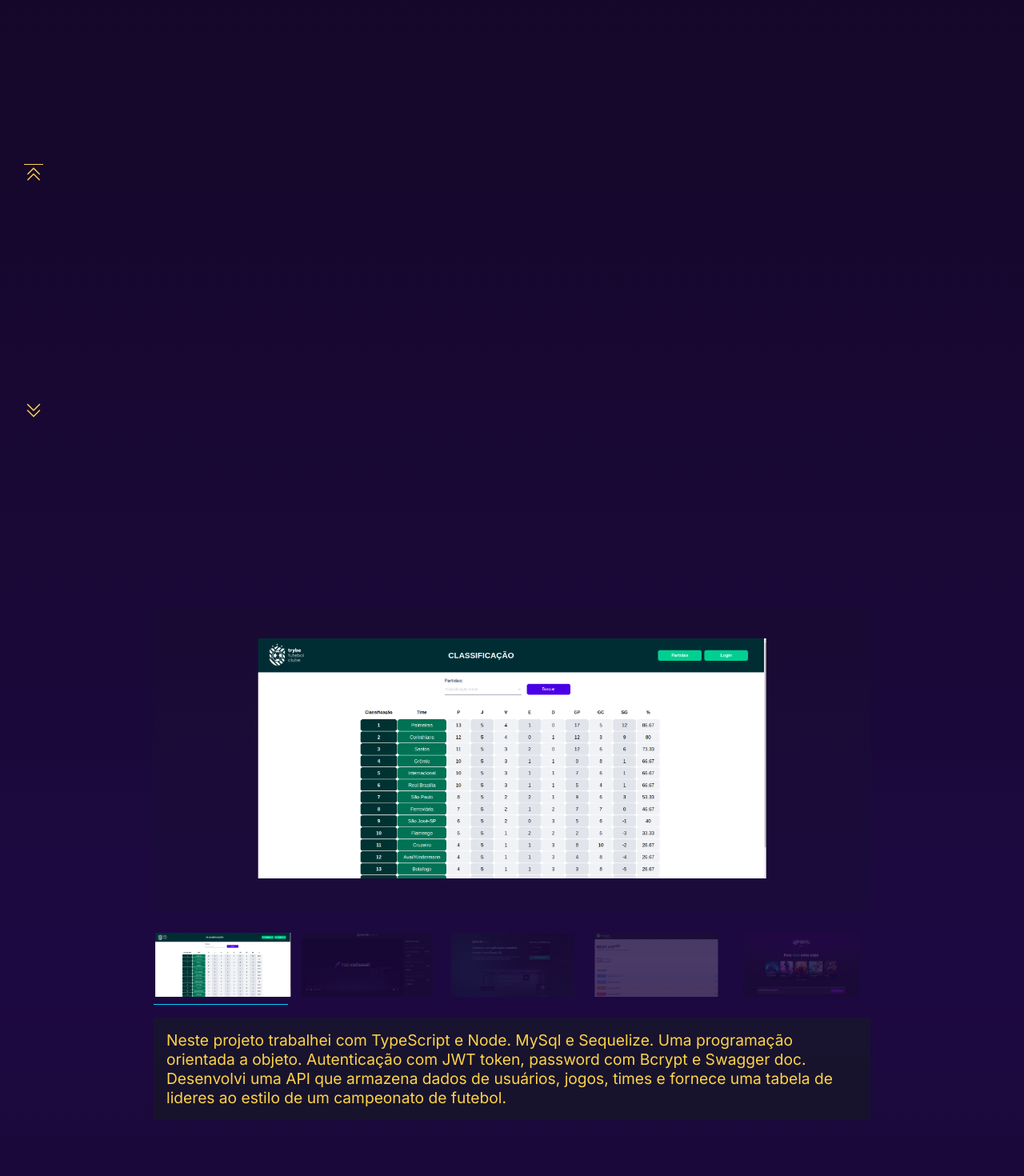
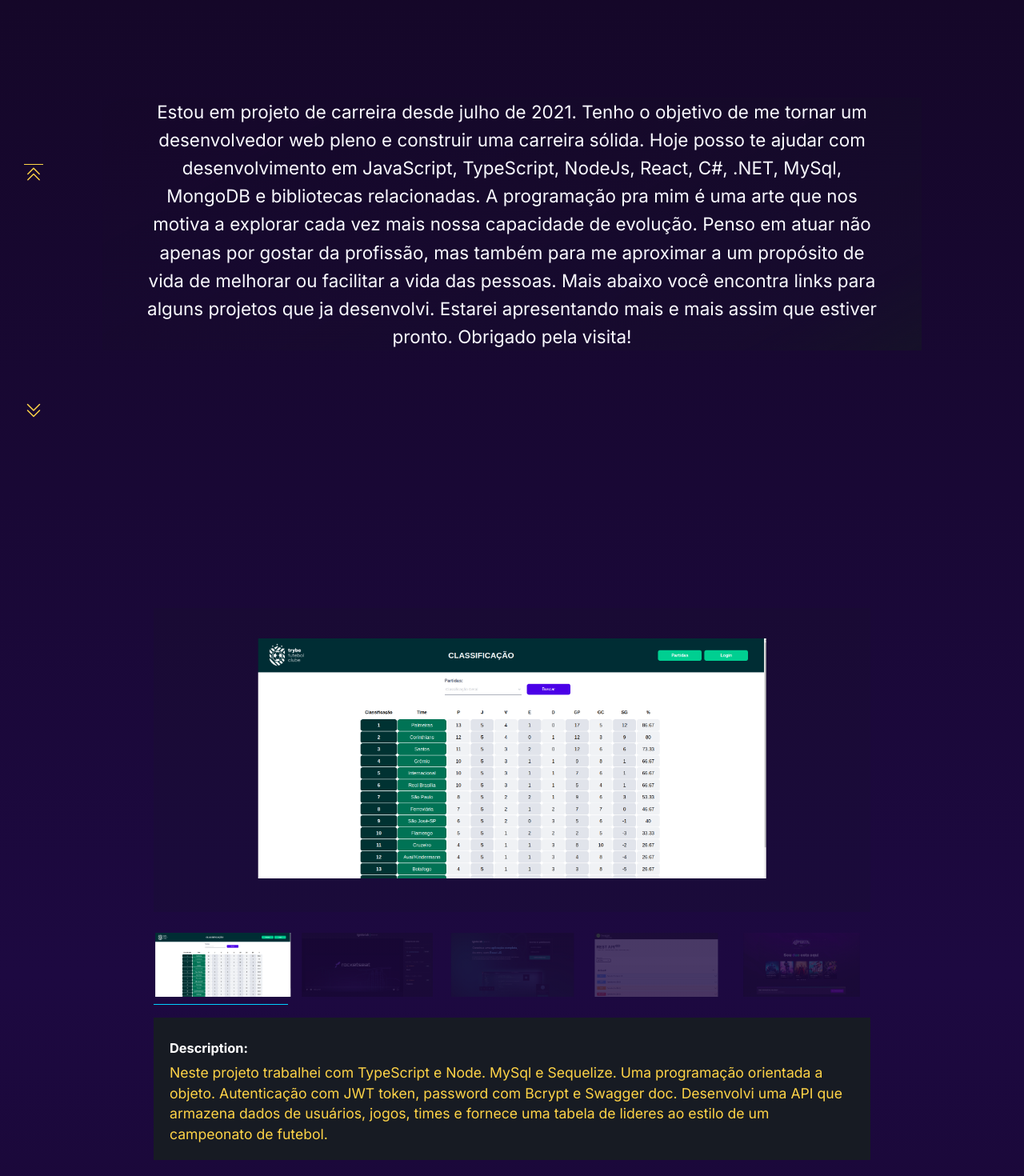
Before and after one commit to ogoiddev/my_portfolio, a React (Vite) app in the folder development/: page / in a window 1280 px wide. Shown: the part 920-2390 px from the top of the page at 80% size. Built offline with nearby package versions, Linux system fonts and the light colour scheme.

Commit message:
feat: we put an article explaining my goals on the projects page

```diff
--- a/development/src/components/About/styles.ts
+++ b/development/src/components/About/styles.ts
@@ -56,6 +56,7 @@ export const AboutContainer = styled.div`
 
     border-radius: 4px 0 0 0;
     max-width: 100%;
+    min-width: 338px;
 
     padding: 16px;
 
--- a/development/src/components/Carousel/embla.ts
+++ b/development/src/components/Carousel/embla.ts
@@ -2,16 +2,25 @@ import styled from 'styled-components';
 
 
 export const CarouselArticle = styled.div`
-  background: ${props => props.theme.COLORS.GRAY_BLACK}99;
+  background: ${props => props.theme.COLORS.GRAY_BLACK};
   width: 100%;
   height: 380px;
   margin-top: 16px;
 
-  padding: 16px;
+  padding: 20px;
 
-  p {
-    font-size: 1.2rem;
-    color: ${props => props.theme.COLORS.CAROUSEL_TEXT};
+  h3 {
+    color: white;
+    margin: 8px 0;
+  }
+
+  .content {
+
+    p {
+      font-size: 1.1rem;
+      line-height: 1.6rem;
+      color: ${props => props.theme.COLORS.CAROUSEL_TEXT};
+    }
   }
 `
 
@@ -142,11 +151,11 @@ export const CarouselContainer = styled.div`
     }
 
     :hover:after {
-      border: 1px solid ${props => props.theme.COLORS.BLUE_LIGHT};
+      border: 1px solid ${props => props.theme.COLORS.TEXT_HOVER};
       filter: brightness(1.2);
       width: 92%;
       height: 2px;
-      background: ${props => props.theme.COLORS.BLUE_LIGHT};
+      background: ${props => props.theme.COLORS.TEXT_HOVER};
 
       opacity: 1 !important;
 
@@ -199,7 +208,7 @@ export const CarouselContainer = styled.div`
   }
 
   .embla__slide--thumb.is-selected:after {
-    border: 1px solid ${props => props.theme.COLORS.BLUE_LIGHT};
+    border: 1px solid ${props => props.theme.COLORS.TEXT_HOVER};
     width: 92%;
   }
 `
--- a/development/src/components/Carousel/index.tsx
+++ b/development/src/components/Carousel/index.tsx
@@ -86,10 +86,11 @@ export const Carousel = (props: PropType) => {
           </div>
         </div>
       <CarouselArticle>
+        <h3>Description:</h3>
 
-          <div className="content">
-            <p>{articleByIndex(selectedIndex)}</p>
-          </div>
+        <div className="content">
+          <p>{articleByIndex(selectedIndex)}</p>
+        </div>
 
 
       </CarouselArticle>
--- a/development/src/components/Carousel/medias/index.ts
+++ b/development/src/components/Carousel/medias/index.ts
@@ -11,8 +11,8 @@ const link4 = 'https://github.com/ogoiddev/store-manager-api';
 const link5 = 'https://github.com/ogoiddev/NLW_Ignite_ESports/blob/main/README.md';
 
 const article1 = 'Neste projeto trabalhei com TypeScript e Node.  MySql e Sequelize. Uma programação orientada a objeto. Autenticação com JWT token, password com Bcrypt e Swagger doc. Desenvolvi uma API que armazena dados de usuários, jogos, times e fornece uma tabela de lideres ao estilo de um campeonato de futebol.';
-const article2 = 'Este foi resultado de uma semana Lab com a Rocketseat. GraphQl em GraphCms com API integrada, React with typescript e Tailwind';
-const article3 = 'Este foi resultado de uma semana Lab com a Rocketseat. GraphQl em GraphCms com API integrada, React with typescript e Tailwind';
+const article2 = 'Este foi resultado de uma semana Lab com a Rocketseat. GraphQl em GraphCms com API integrada, React with Typescript e Tailwind';
+const article3 = 'Este foi resultado de uma semana Lab com a Rocketseat. GraphQl em GraphCms com API integrada, React with Typescript e Tailwind';
 const article4 = 'Uma API rest-full com um CRUD completo. Mysql. NodeJs. Simula um controle de estoque. Autenticação com JWT token';
 const article5 = 'Mais uma semana Lab com a Rocketseat. Um projeto completo com Mobile, Web e Server. React-Native, React com Typescript, Node, Prisma e SqLite';
 
--- a/development/src/components/Projects/index.tsx
+++ b/development/src/components/Projects/index.tsx
@@ -1,11 +1,26 @@
 import ArrowLinkDown from '../ArrowLinkDown/index';
 import ArrowLinkUp from '../ArrowLinkUp';
-import { ProjectsContainer } from "./styles";
+import { ProjectsContainer, ProjectsContent } from "./styles";
 
 export default function Projects() {
   return (
     <ProjectsContainer id='projects'>
+      <ProjectsContent>
+        <p>
+          Estou em projeto de carreira desde julho de 2021.
+          Tenho o objetivo de me tornar um desenvolvedor web pleno e construir uma carreira sólida.
 
+          Hoje posso te ajudar com desenvolvimento em JavaScript, TypeScript, NodeJs, React, C#, .NET, MySql, MongoDB e bibliotecas relacionadas.
+
+          A programação pra mim é uma arte que nos motiva a explorar cada vez mais nossa capacidade de evolução.
+          Penso em atuar não apenas por gostar da profissão, mas também para me aproximar a um propósito de vida de melhorar ou facilitar a vida das pessoas.
+
+
+          Mais abaixo você encontra links para alguns projetos que ja desenvolvi.
+          Estarei apresentando mais e mais assim que estiver pronto. Obrigado pela visita!
+        </p>
+
+      </ProjectsContent>
           <div className="arrow-projects-position">
             <a href='#hall'>
               <ArrowLinkUp/>
--- a/development/src/components/Projects/styles.ts
+++ b/development/src/components/Projects/styles.ts
@@ -1,5 +1,25 @@
 import styled from 'styled-components';
 
+export const ProjectsContent = styled.div`
+  background: linear-gradient(151deg,
+    ${ ({theme}) => theme.COLORS.ARTICLE_1 } 0%,
+    ${ ({theme}) => theme.COLORS.ARTICLE_2 } 86%,
+    ${ ({theme}) => theme.COLORS.ARTICLE_3 } 100%);
+
+  width: 80vw;
+  max-height: fit-content;
+
+
+  p {
+    max-width: 90%;
+    display: block;
+    margin: 0 auto;
+    text-align: center;
+    font-size: 1.4rem;
+    line-height: 2.2rem;
+    color: ${ ({theme}) => theme.COLORS.TEXT };
+  }
+`
 
 export const ProjectsContainer = styled.div`
   display: flex;
--- a/development/src/components/Skills/styles.ts
+++ b/development/src/components/Skills/styles.ts
@@ -38,7 +38,7 @@ export const SkillsContainer = styled.div`
   section {
 
     display: flex;
-
+    justify-content: space-evenly;
     flex-wrap: wrap;
     gap: 20px;
     width: 100%;
```
